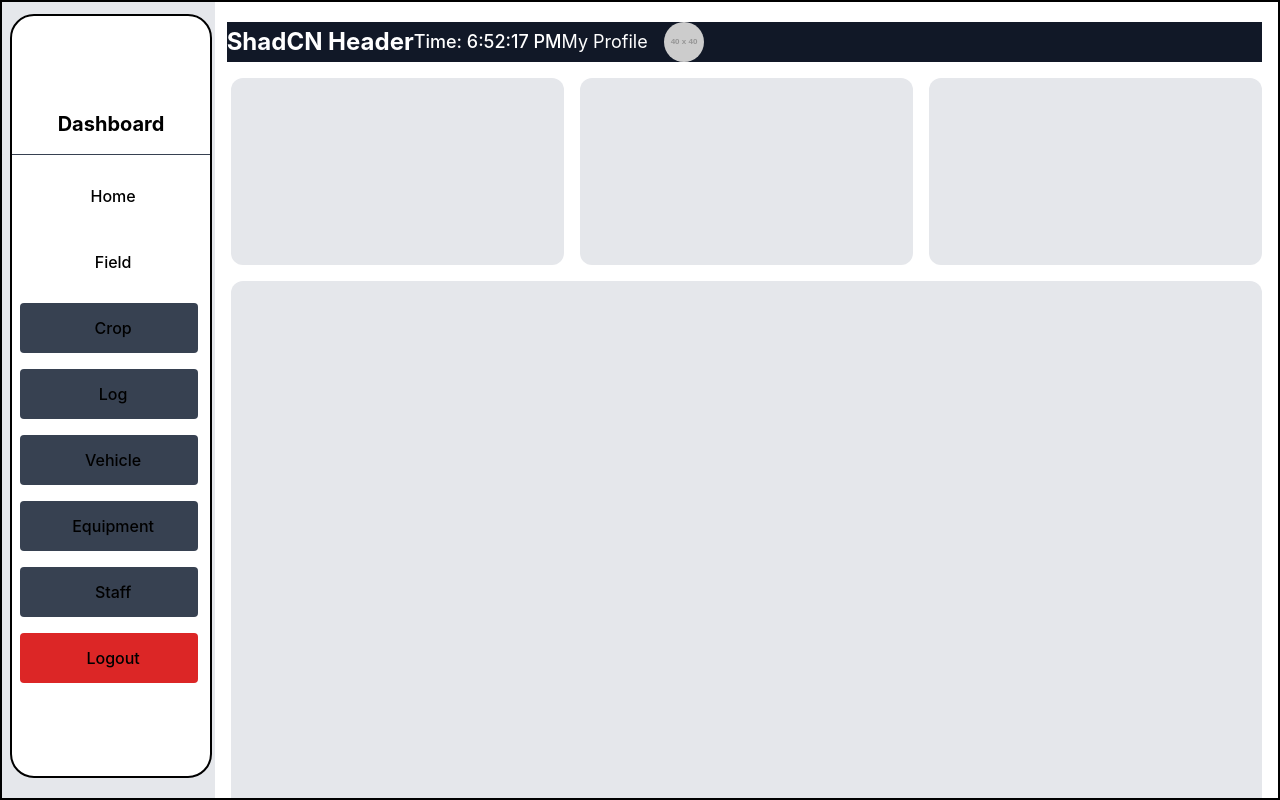
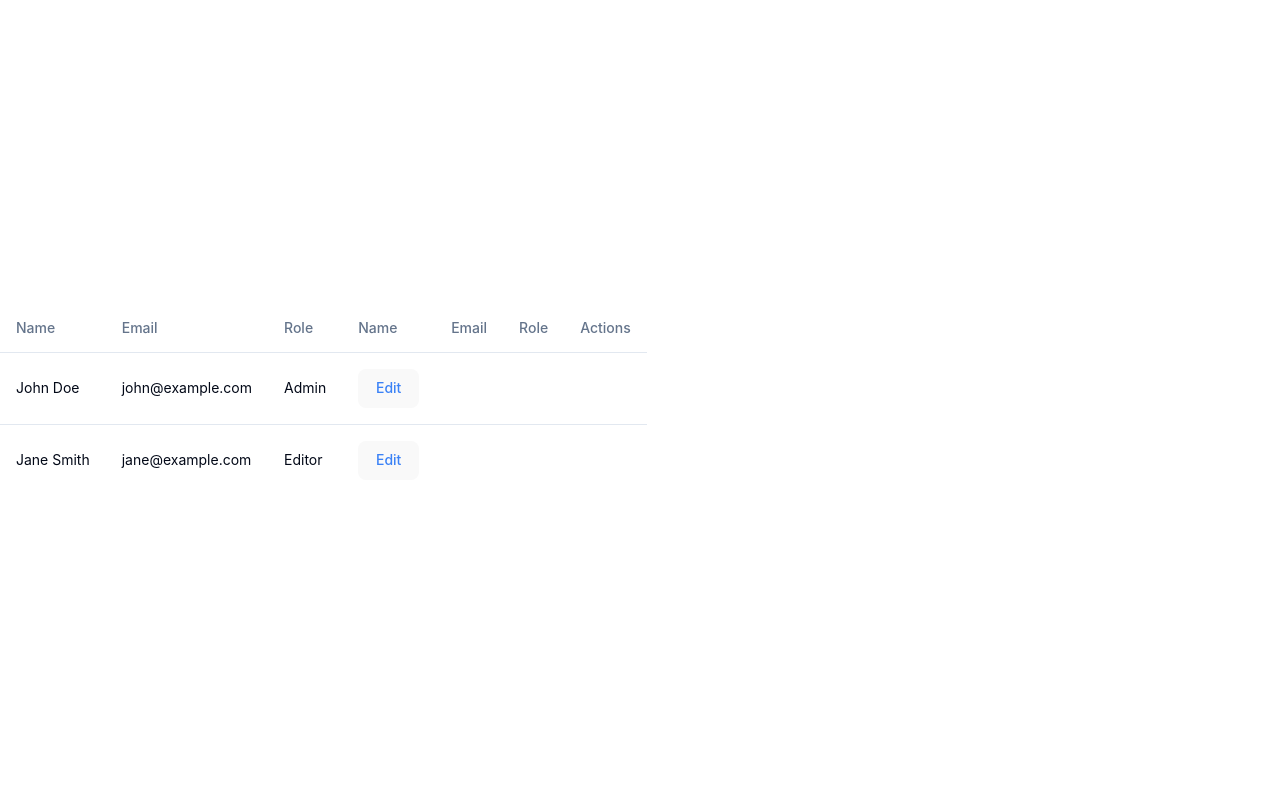
Before and after one commit to thisangaThewanmi/green-shadow-react, a React (Vite) app: page / in a window 1280 px wide. Built offline with nearby package versions, Linux system fonts and the light colour scheme.

Commit message:
added the table component

```diff
--- a/package.json
+++ b/package.json
@@ -18,6 +18,7 @@
     "@radix-ui/react-separator": "^1.1.1",
     "@radix-ui/react-slot": "^1.1.1",
     "@radix-ui/react-tooltip": "^1.1.6",
+    "@tanstack/react-table": "^8.20.6",
     "class-variance-authority": "^0.7.1",
     "clsx": "^2.1.1",
     "lucide-react": "^0.471.2",
--- a/src/App.tsx
+++ b/src/App.tsx
@@ -1,4 +1,5 @@
-import Dashboard from "@/Dashboard.tsx";
+// import Dashboard from "@/Dashboard.tsx";
+import Staff from "@/Staff.tsx";
 
 function App() {
 
@@ -6,7 +7,8 @@
   return (
     <>
       <div>
-          <Dashboard/>
+         {/* <Dashboard/>*/}
+          <Staff/>
       </div>
     </>
   )
--- /dev/null
+++ b/src/Staff.tsx
@@ -0,0 +1,44 @@
+
+import { Table, TableHeader, TableBody, TableRow, TableHead, TableCell } from "@/components/ui/table";
+
+function Staff() {
+        return (
+            <div className="overflow-x-auto">
+                <Table>
+                    <TableHeader>
+                        <TableRow>
+                            <TableHead>Name</TableHead>
+                            <TableHead>Email</TableHead>
+                            <TableHead>Role</TableHead>
+                            <TableHead>Name</TableHead>
+                            <TableHead>Email</TableHead>
+                            <TableHead>Role</TableHead>
+                            <TableHead>Actions</TableHead>
+                        </TableRow>
+                    </TableHeader>
+                    <TableBody>
+                        <TableRow>
+                            <TableCell>John Doe</TableCell>
+                            <TableCell>john@example.com</TableCell>
+                            <TableCell>Admin</TableCell>
+                            <TableCell>
+                                <button className="text-blue-500 hover:underline">Edit</button>
+                            </TableCell>
+                        </TableRow>
+                        <TableRow>
+                            <TableCell>Jane Smith</TableCell>
+                            <TableCell>jane@example.com</TableCell>
+                            <TableCell>Editor</TableCell>
+                            <TableCell>
+                                <button className="text-blue-500 hover:underline">Edit</button>
+                            </TableCell>
+                        </TableRow>
+                    </TableBody>
+                </Table>
+            </div>
+        );
+    }
+
+
+
+export default Staff;
--- /dev/null
+++ b/src/components/ui/table.tsx
@@ -0,0 +1,117 @@
+import * as React from "react"
+
+import { cn } from "@/lib/utils"
+
+const Table = React.forwardRef<
+  HTMLTableElement,
+  React.HTMLAttributes<HTMLTableElement>
+>(({ className, ...props }, ref) => (
+  <div className="relative w-full overflow-auto">
+    <table
+      ref={ref}
+      className={cn("w-full caption-bottom text-sm", className)}
+      {...props}
+    />
+  </div>
+))
+Table.displayName = "Table"
+
+const TableHeader = React.forwardRef<
+  HTMLTableSectionElement,
+  React.HTMLAttributes<HTMLTableSectionElement>
+>(({ className, ...props }, ref) => (
+  <thead ref={ref} className={cn("[&_tr]:border-b", className)} {...props} />
+))
+TableHeader.displayName = "TableHeader"
+
+const TableBody = React.forwardRef<
+  HTMLTableSectionElement,
+  React.HTMLAttributes<HTMLTableSectionElement>
+>(({ className, ...props }, ref) => (
+  <tbody
+    ref={ref}
+    className={cn("[&_tr:last-child]:border-0", className)}
+    {...props}
+  />
+))
+TableBody.displayName = "TableBody"
+
+const TableFooter = React.forwardRef<
+  HTMLTableSectionElement,
+  React.HTMLAttributes<HTMLTableSectionElement>
+>(({ className, ...props }, ref) => (
+  <tfoot
+    ref={ref}
+    className={cn(
+      "border-t bg-muted/50 font-medium [&>tr]:last:border-b-0",
+      className
+    )}
+    {...props}
+  />
+))
+TableFooter.displayName = "TableFooter"
+
+const TableRow = React.forwardRef<
+  HTMLTableRowElement,
+  React.HTMLAttributes<HTMLTableRowElement>
+>(({ className, ...props }, ref) => (
+  <tr
+    ref={ref}
+    className={cn(
+      "border-b transition-colors hover:bg-muted/50 data-[state=selected]:bg-muted",
+      className
+    )}
+    {...props}
+  />
+))
+TableRow.displayName = "TableRow"
+
+const TableHead = React.forwardRef<
+  HTMLTableCellElement,
+  React.ThHTMLAttributes<HTMLTableCellElement>
+>(({ className, ...props }, ref) => (
+  <th
+    ref={ref}
+    className={cn(
+      "h-12 px-4 text-left align-middle font-medium text-muted-foreground [&:has([role=checkbox])]:pr-0",
+      className
+    )}
+    {...props}
+  />
+))
+TableHead.displayName = "TableHead"
+
+const TableCell = React.forwardRef<
+  HTMLTableCellElement,
+  React.TdHTMLAttributes<HTMLTableCellElement>
+>(({ className, ...props }, ref) => (
+  <td
+    ref={ref}
+    className={cn("p-4 align-middle [&:has([role=checkbox])]:pr-0", className)}
+    {...props}
+  />
+))
+TableCell.displayName = "TableCell"
+
+const TableCaption = React.forwardRef<
+  HTMLTableCaptionElement,
+  React.HTMLAttributes<HTMLTableCaptionElement>
+>(({ className, ...props }, ref) => (
+  <caption
+    ref={ref}
+    className={cn("mt-4 text-sm text-muted-foreground", className)}
+    {...props}
+  />
+))
+TableCaption.displayName = "TableCaption"
+
+export {
+  Table,
+  TableHeader,
+  TableBody,
+  TableFooter,
+  TableHead,
+  TableRow,
+  TableCell,
+  TableCaption,
+}
```
Also changed, not shown: 1 other file (tests, documents, lock files or other folders).
